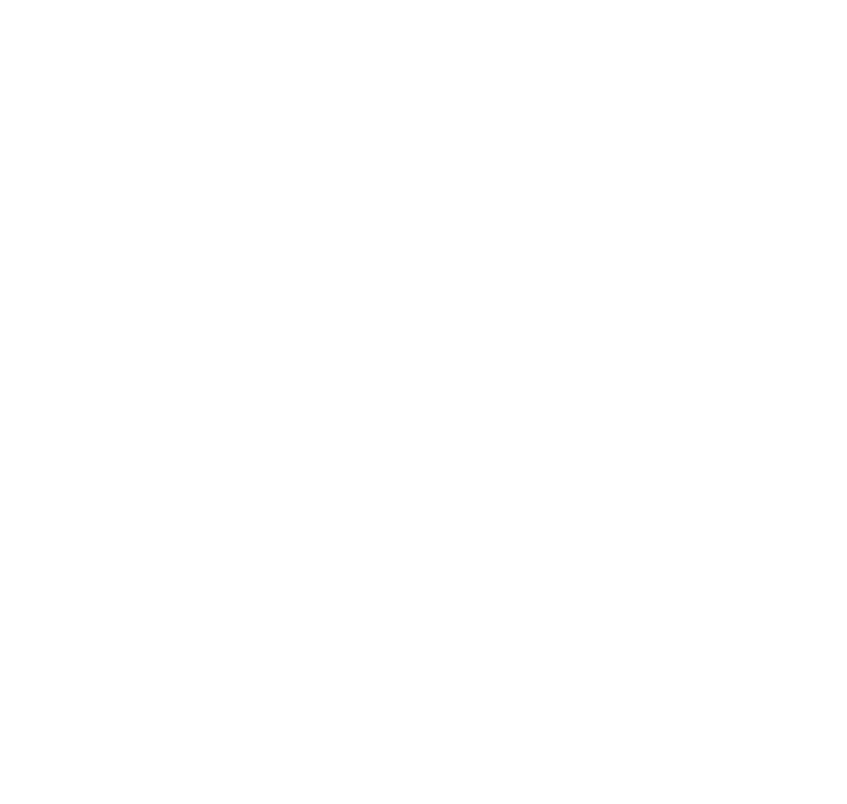
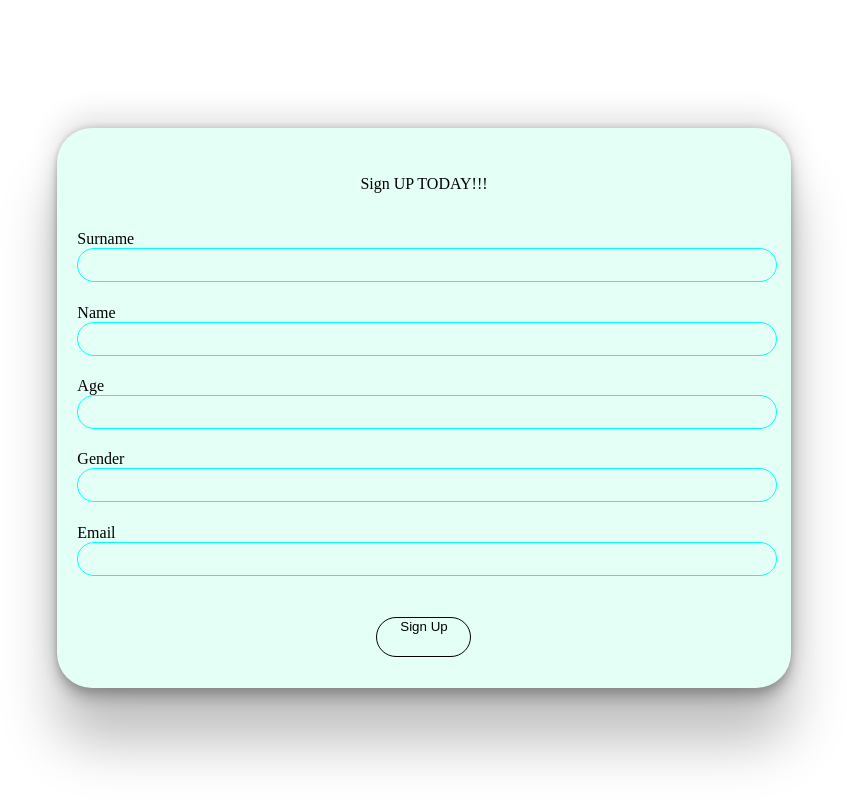
Before and after one commit to Damilarondo/damilare-CEN434-Assignment, a plain HTML site: page Simple-Signup/index.html in a window 1280 px wide. Shown: the whole page, without its empty margins (224-1071 px from the left). Drawn offline with Linux system fonts and the light colour scheme.

Commit message:
Update to the CEN 434 Assignment

```diff
--- a/Simple-Signup/index.html
+++ b/Simple-Signup/index.html
@@ -7,6 +7,34 @@
     <link rel="stylesheet" href="style.css">
 </head>
 <body>
+    <div class="body">
+        <div class="logn-contain">
+            <p>Sign UP TODAY!!!</p>
+            <div class="fields-contain">
+                <label for="lst-name-inp">Surname</label>
+                <input type="text" name="lst-name-inp" id="lst-name-inp">
+            </div>
+            <div class="fields-contain">
+                <label for="fst-name-inp">Name</label>
+                <input type="text" name="fst-name-inp" id="fst-name-inp">
+            </div>
+            <div class="fields-contain">
+                <label for="age-inp">Age</label>
+                <input type="text" name="age-inp" id="age-inp">
+            </div>
+            <div class="fields-contain">
+                <label for="gender-inp">Gender</label>
+                <input type="text" name="gender-inp" id="gender-inp">
+            </div>
+            <div class="fields-contain">
+                <label for="email-inp">Email</label>
+                <input type="text" name="email-inp" id="email-inp">
+            </div>
+            <button class="signup-btn">
+                Sign Up
+            </button>
 
+        </div>
+    </div>
 </body>
 </html>
--- a/Simple-Signup/style.css
+++ b/Simple-Signup/style.css
@@ -0,0 +1,49 @@
+.body {
+    display: flex;
+    margin: 0 0 0 0;
+    border: 0 0 0 0;
+    width: 100vw;
+    height: 100vh;
+    justify-content: center;
+    align-items: center;
+}
+
+.logn-contain {
+    justify-self: center;
+    display: grid;
+    height: 65%;
+    aspect-ratio: 4 / 3;
+    padding: 20px 20px 20px 20px;
+    background-color: rgba(127, 255, 212, 0.219);
+    box-shadow: rgba(0, 0, 0, 0.25) 0px 54px 55px, rgba(0, 0, 0, 0.12) 0px -12px 30px, rgba(0, 0, 0, 0.12) 0px 4px 6px, rgba(0, 0, 0, 0.17) 0px 12px 13px, rgba(0, 0, 0, 0.09) 0px -3px 5px;
+    border-radius: 35px;
+    justify-items: center;
+    align-items: center;
+}
+
+input {
+    width: 100%;
+    height: 30px;
+    border-radius: 40px;
+    border-color: aqua;
+    background-color: transparent;
+    border-style: solid;
+    border-width: 1px;
+
+}
+.fields-contain {
+    width: 100%;
+}
+.signup-btn {
+    display: inline-flex;
+    align-content: center;
+    justify-content: center;
+    text-align: center;
+    background-color: transparent;
+    border-color: blue;
+    border: 1px solid;
+    border-radius: 30px;
+    height: 40px;
+    width: 95px;
+    margin-top: 20px;
+}
```
